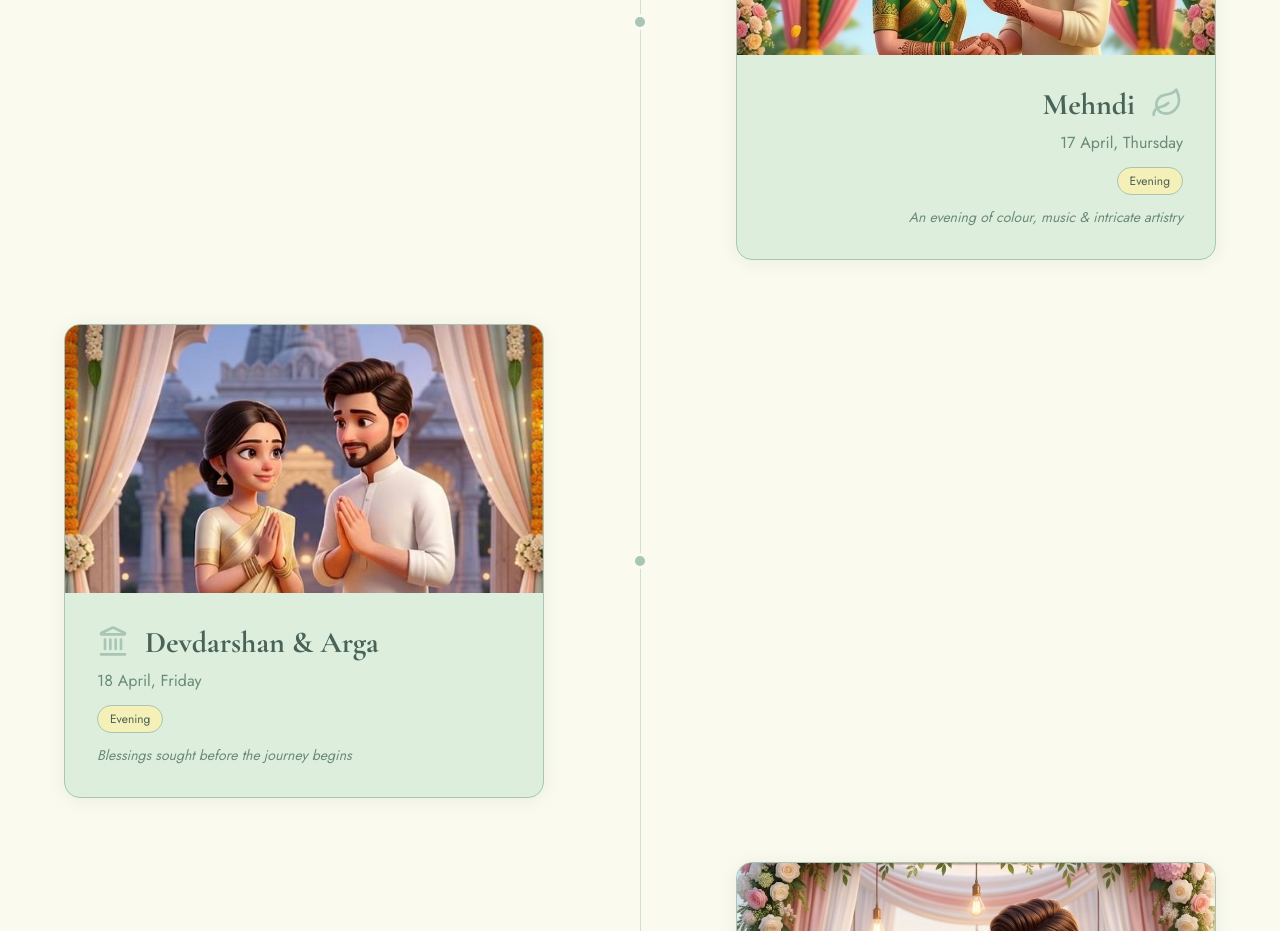
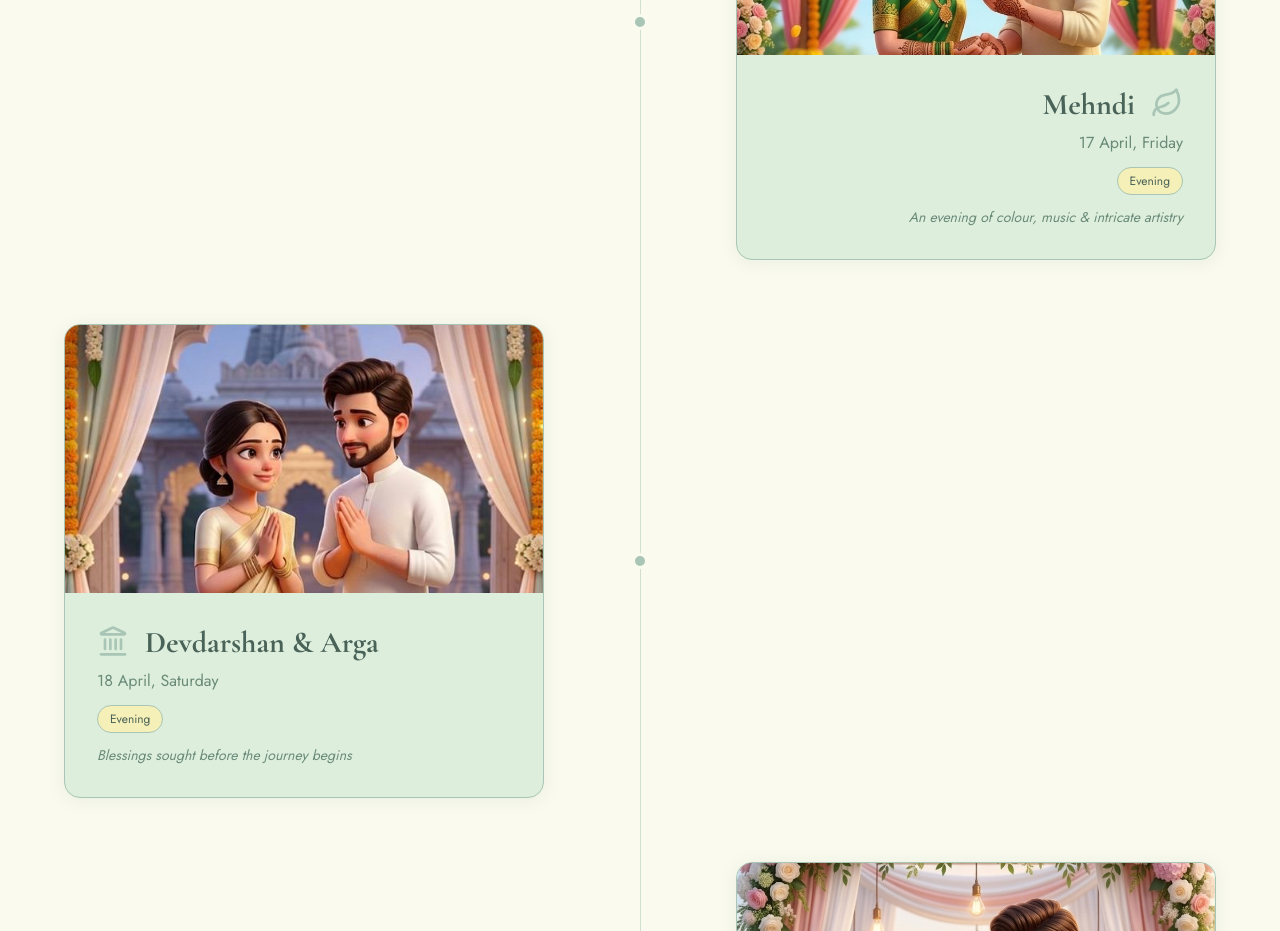
Before and after one commit to AnekantEmployee/AnuragWedding, a React (Vite) app: page / in a window 1280 px wide. Shown: the part 2400-3331 px from the top of the page. Built offline with nearby package versions, Linux system fonts and the light colour scheme.

Commit message:
days updated

```diff
--- a/src/app/components/Events.tsx
+++ b/src/app/components/Events.tsx
@@ -12,7 +12,7 @@ import img7 from "../images/Image (7).jpg";
 const events = [
   {
     name: { en: "Mehndi",              hi: "मेहंदी"           },
-    date: { en: "17 April, Thursday",  hi: "17 अप्रैल, गुरुवार" },
+    date: { en: "17 April, Friday",  hi: "17 अप्रैल, शुक्रवार" },
     time: { en: "Evening",             hi: "शाम"              },
     icon: Leaf,
     desc: { en: "An evening of colour, music & intricate artistry", hi: "रंग, संगीत और कला की एक शाम" },
@@ -20,7 +20,7 @@ const events = [
   },
   {
     name: { en: "Devdarshan & Arga",   hi: "देवदर्शन & अरगा"  },
-    date: { en: "18 April, Friday",    hi: "18 अप्रैल, शुक्रवार" },
+    date: { en: "18 April, Saturday",    hi: "18 अप्रैल, शनिवार" },
     time: { en: "Evening",             hi: "शाम"              },
     icon: Landmark,
     desc: { en: "Blessings sought before the journey begins", hi: "सफर शुरू होने से पहले आशीर्वाद" },
```
